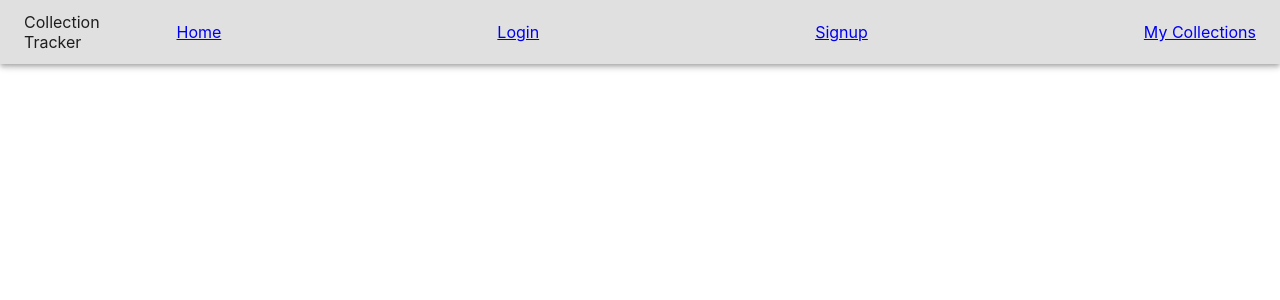
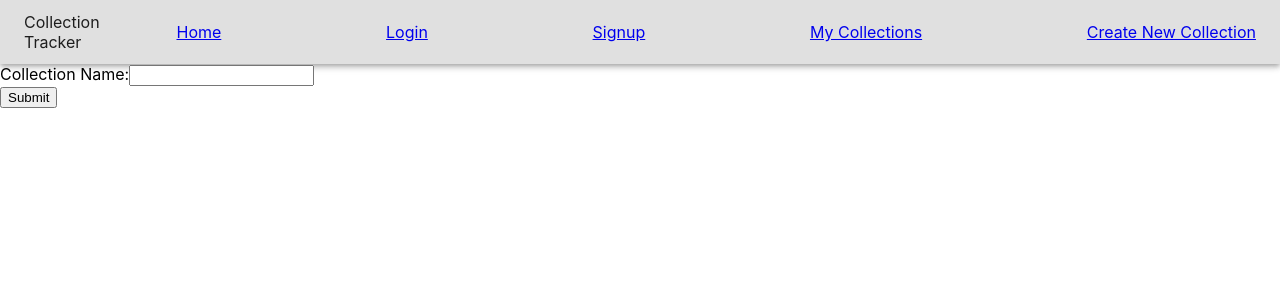
Before and after one commit to nforman91/collection_tracker_fe, a React (Create React App) app: page /collection in a window 1280 px wide. Shown: the top 300 px of the page. Built offline with nearby package versions, Linux system fonts and the light colour scheme.

Commit message:
Built out connection to back end now working on individual collection pages

```diff
--- a/package.json
+++ b/package.json
@@ -9,6 +9,7 @@
     "@testing-library/jest-dom": "^5.16.2",
     "@testing-library/react": "^12.1.4",
     "@testing-library/user-event": "^13.5.0",
+    "axios": "^0.26.1",
     "react": "^17.0.2",
     "react-dom": "^17.0.2",
     "react-router-dom": "^6.2.2",
--- a/src/App.js
+++ b/src/App.js
@@ -1,4 +1,4 @@
-import React from "react";
+import React, { useState } from "react";
 import { BrowserRouter as Router, Route, Routes } from "react-router-dom";
 import NavBar from "./components/NavBar";
 import "./App.css";
@@ -7,9 +7,13 @@ import Home from "./components/Home";
 import Login from "./components/Login";
 import Signup from "./components/Signup";
 import MyCollections from "./components/MyCollections";
+import CreateNewCollection from "./components/CreateNewCollection";
+import CollectionPage from "./components/CollectionPage";
 import Logout from "./components/Logout";
 
 function App() {
+  const [myCollection, setMyCollection] = useState([]);
+
   return (
     <Router>
       <NavBar />
@@ -18,6 +22,8 @@ function App() {
         <Route path="/login" element={<Login />} />
         <Route path="/signup" element={<Signup />} />
         <Route path="/mycollections" element={<MyCollections />} />
+        <Route path="/collection/:collection_id" element={<CollectionPage />} />
+        <Route path="/collection" element={<CreateNewCollection />} />
       </Routes>
     </Router>
   );
--- /dev/null
+++ b/src/components/CollectionPage.js
@@ -0,0 +1,17 @@
+import React, { useState } from "react";
+import { useParams, useHistory } from "react-router-dom";
+
+const CollectionPage = (props) => {
+  const { collection_id } = useParams();
+
+  //   const { collections } = props;
+  const collections = props.collections;
+
+  const collection = collections.find(
+    (collection) => collection.collection_id === collection_id
+  );
+
+  return <div>Collection Name: {collection.collection_name}</div>;
+};
+
+export default CollectionPage;
--- /dev/null
+++ b/src/components/CollectionPageItem.js
@@ -0,0 +1,17 @@
+import React from "react";
+import { Link } from "react-router-dom";
+
+const CollectionPageItem = (props) => {
+  const { collection_id, collection_name } = props.collection;
+
+  return (
+    <div>
+      <div>{collection_name}</div>
+      <Link to={`/collections/${collection_id}`}>
+        <button>View Collection</button>
+      </Link>
+    </div>
+  );
+};
+
+export default CollectionPageItem;
--- /dev/null
+++ b/src/components/CreateNewCollection.js
@@ -0,0 +1,69 @@
+import axios from "axios";
+import React, { useState } from "react";
+
+const CreateNewCollection = () => {
+  const initialFormValues = {
+    collection_name: "",
+  };
+
+  const initialFormErrors = {
+    collection_name: "",
+  };
+
+  const initialCollection = [];
+
+  const [collection, setCollection] = useState(initialCollection);
+  const [formValues, setFormValues] = useState(initialFormValues);
+  const [formErrors, setFormErrors] = useState(initialFormErrors);
+
+  const postCollection = (newCollection) => {
+    axios
+      .post(`http://localhost:9000/api/collections`, newCollection)
+      .then((res) => {
+        setCollection([res.data, ...collection]);
+        setFormValues(initialFormValues);
+      })
+      .catch((err) => {
+        console.log(err);
+        setFormValues(initialFormValues);
+      });
+  };
+
+  const formSubmit = (e) => {
+    e.preventDefault();
+    const newCollection = {
+      collection_name: formValues.collection_name.trim(),
+    };
+    postCollection(newCollection);
+    console.log("formSubmit", newCollection);
+  };
+
+  const onChange = (e) => {
+    setFormValues({ ...formValues, [e.target.name]: e.target.value });
+    console.log("onChange", formValues);
+  };
+
+  return (
+    <div className="collection-object">
+      <form onSubmit={formSubmit}>
+        <div className="errors">
+          <div>{formErrors.collection_name}</div>
+        </div>
+        <div>
+          <label>
+            Collection Name:
+            <input
+              name="collection_name"
+              type="text"
+              onChange={onChange}
+              value={formValues.collection_name}
+            />
+          </label>
+        </div>
+        <button>Submit</button>
+      </form>
+    </div>
+  );
+};
+
+export default CreateNewCollection;
--- a/src/components/MyCollections.js
+++ b/src/components/MyCollections.js
@@ -1,5 +1,7 @@
-import React from "react";
+import React, { useState, useEffect } from "react";
+import axios from "axios";
 import { Box, Button, Typography, Grid, Paper } from "@mui/material";
+import CollectionPageItem from "./CollectionPageItem";
 
 const style = {
   width: { sm: 600, md: 1000 },
@@ -9,19 +11,36 @@ const style = {
 };
 
 const MyCollections = () => {
+  const [collections, setCollections] = useState([]);
+
+  useEffect(() => {
+    axios.get(`http://localhost:9000/api/collections`).then((res) => {
+      setCollections(res.data);
+    });
+  }, []);
+
   return (
     <Box sx={{ ...style, width: 1100 }}>
       <Button sx={{ ...style }} color="primary" variant="contained">
         CREATE NEW COLLECTION
       </Button>
       <Typography
-        sx={{ ...style, mb: 2, border: "solid black 2px" }}
+        sx={{ ...style, mb: 2, p: 1, border: "solid black 2px" }}
         variant="h1"
         color="secondary"
       >
         My Collections
       </Typography>
-      <Grid container spacing={1} justify="center">
+      {collections &&
+        collections.map((collection) => {
+          return (
+            <CollectionPageItem
+              key={collection.collection_id}
+              collection={collection}
+            />
+          );
+        })}
+      {/* <Grid container spacing={1} justify="center">
         <Grid item xs={3} sm={6}>
           <Paper sx={{ ...style, height: 75, width: "75%" }} />
         </Grid>
@@ -31,7 +50,7 @@ const MyCollections = () => {
         <Grid item xs={3} sm={6}>
           <Paper sx={{ ...style, height: 75, width: "75%" }} />
         </Grid>
-      </Grid>
+      </Grid> */}
     </Box>
   );
 };
--- a/src/components/NavBar.js
+++ b/src/components/NavBar.js
@@ -20,6 +20,7 @@ const NavBar = () => {
             <Link to="/login">Login</Link>
             <Link to="/signup">Signup</Link>
             <Link to="/mycollections">My Collections</Link>
+            <Link to="/collection">Create New Collection</Link>
           </StyledLinks>
         </Toolbar>
       </AppBar>
```
Also changed, not shown: 1 other file (tests, documents, lock files or other folders).
